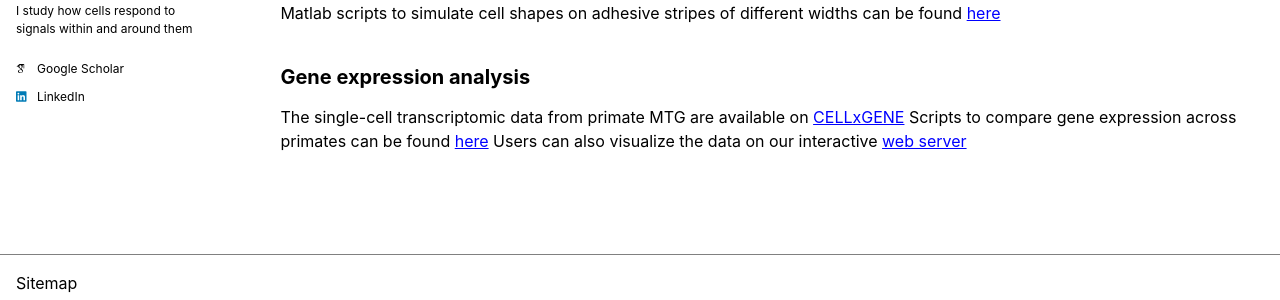
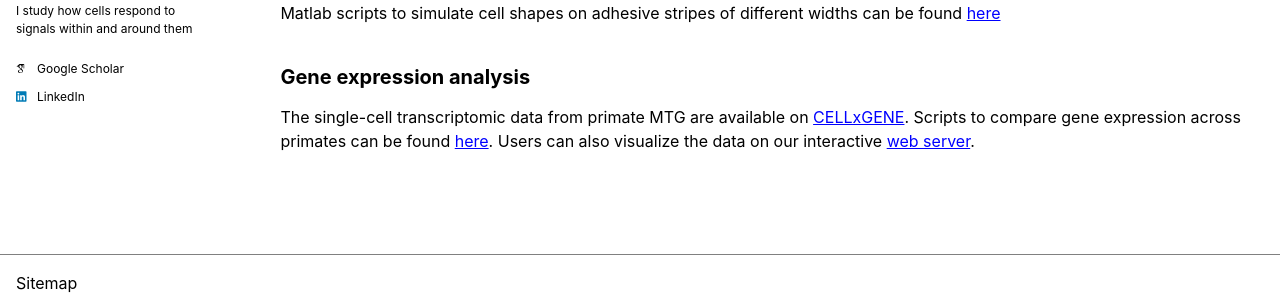
Before and after one commit to hamsinisuresh/hamsinisuresh.github.io, a Jekyll site: the page built from _pages/sourcedata.html, in a window 1280 px wide. Shown: the part 295-595 px from the top of the page. Built offline with Jekyll 4.4.1, drawn with Linux system fonts in a browser that asks for light colours; some web fonts are replaced; a script bundle is joined from its source files by our own code; library files that are not in the unit come from our copies.

```diff
--- a/_pages/sourcedata.html
+++ b/_pages/sourcedata.html
@@ -34,13 +34,13 @@ author_profile: true
 
 <p>
   The single-cell transcriptomic data from primate MTG are available on
-  <a href="https://cellxgene.cziscience.com/collections/4dca242c-d302-4dba-a68f-4c61e7bad553">CELLxGENE</a>
+  <a href="https://cellxgene.cziscience.com/collections/4dca242c-d302-4dba-a68f-4c61e7bad553">CELLxGENE</a>.
 
   Scripts to compare gene expression across primates can be found
-  <a href="https://github.com/gillislab/Primate-MTG-coexpression">here</a>
+  <a href="https://github.com/gillislab/Primate-MTG-coexpression">here</a>.
 
   Users can also visualize the data on our interactive
-  <a href="https://gillislab.shinyapps.io/Primate_MTG_coexp/">web server</a>
+  <a href="https://gillislab.shinyapps.io/Primate_MTG_coexp/">web server</a>.
 </p>
 
 
```
